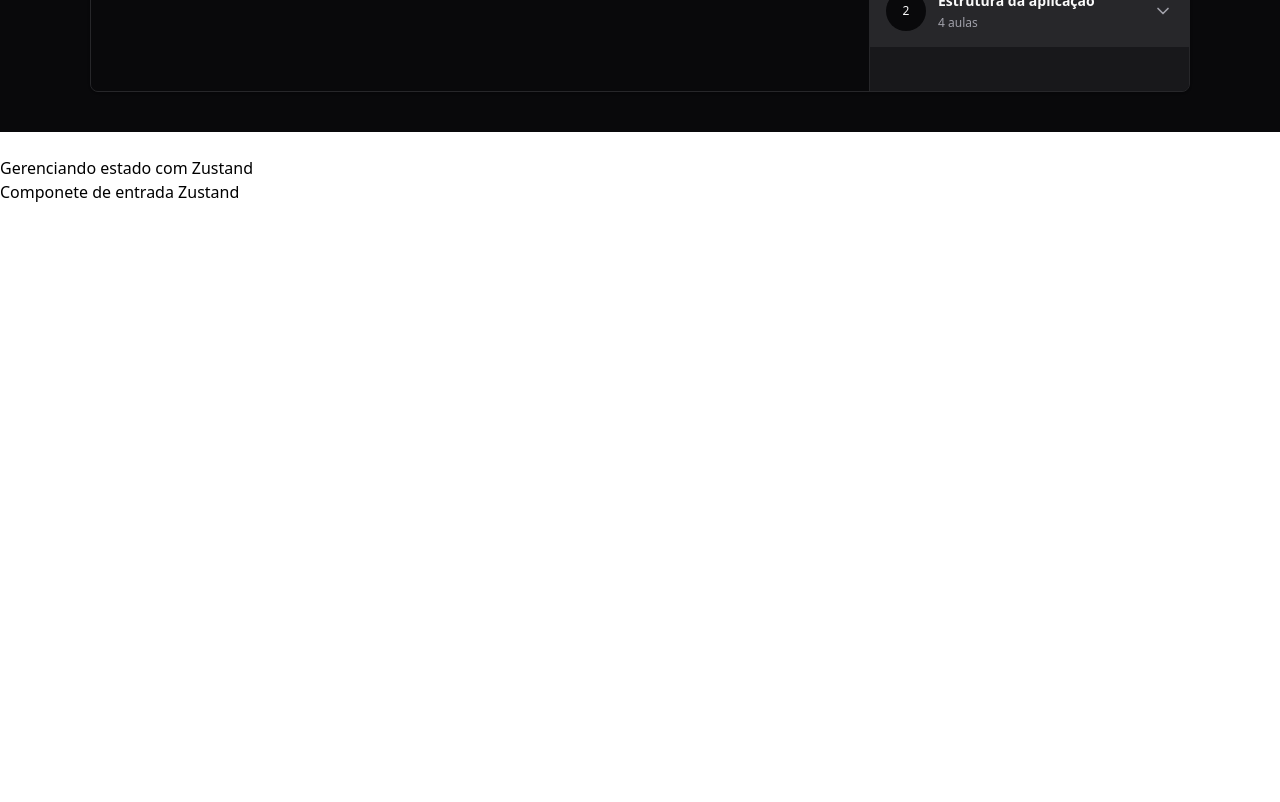
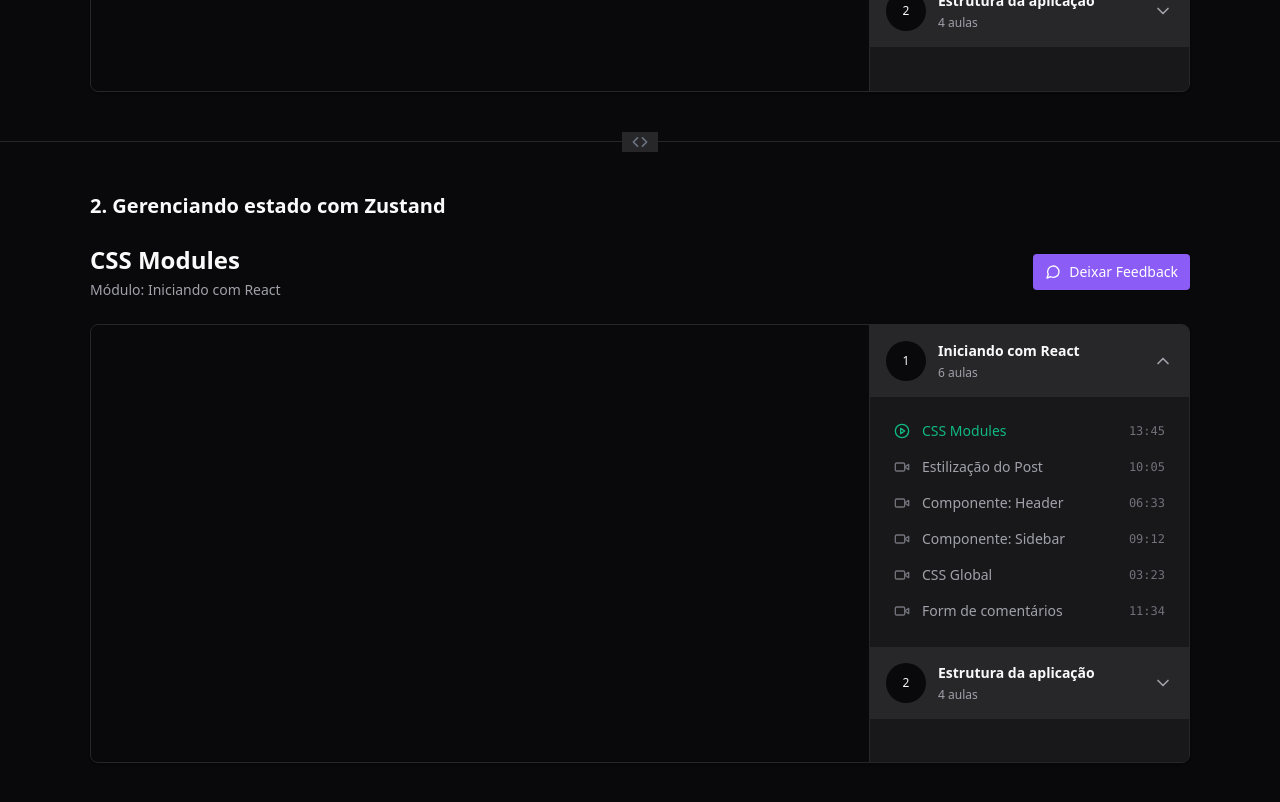
Before and after one commit to wsasouza/redux-zustand-tests, a React (Vite) app: page / in a window 1280 px wide. Shown: the part 520-1322 px from the top of the page. Before the commit the page ends 800 px from the top, so only its background shows below. Built offline with nearby package versions, Linux system fonts and the light colour scheme; data requests are answered from the project's data file.

Commit message:
Feat: Criando testes unitários para o Store com Zustand

```diff
--- a/package.json
+++ b/package.json
@@ -13,6 +13,7 @@
     "test:watch": "vitest"
   },
   "dependencies": {
+    "@headlessui/react": "^1.7.17",
     "@radix-ui/react-collapsible": "^1.0.3",
     "@reduxjs/toolkit": "^1.9.5",
     "axios": "^1.4.0",
--- a/src/App.tsx
+++ b/src/App.tsx
@@ -2,16 +2,32 @@
 
 import { store } from './store-redux'
 import { PlayerPageWithRedux } from './pages/PlayerRedux'
+import { PlayerPageWithZustand } from './pages/PlayerZustand'
+import { ChevronsLeftRight } from 'lucide-react'
 
 export function App() {
   return (
-    <div className="h-full flex flex-col gap-6">
-      <ReduxProvider store={store}>
-        <PlayerPageWithRedux />
-      </ReduxProvider>
+    <div className="h-full flex flex-col">
       <div>
-        <h2>Gerenciando estado com Zustand</h2>
-        <p>Componete de entrada Zustand</p>
+        <ReduxProvider store={store}>
+          <PlayerPageWithRedux />
+        </ReduxProvider>
+      </div>
+      <div className="relative">
+        <div className="absolute inset-0 flex items-center" aria-hidden="true">
+          <div className="w-full border-t border-zinc-800 z-10" />
+        </div>
+        <div className="relative flex justify-center bg-zinc-950">
+          <span className="bg-zinc-800 px-2 text-zinc-200 z-20">
+            <ChevronsLeftRight
+              className="h-5 w-5 text-gray-500"
+              aria-hidden="true"
+            />
+          </span>
+        </div>
+      </div>
+      <div>
+        <PlayerPageWithZustand />
       </div>
     </div>
   )
--- a/src/components/components-zustand/Header.tsx
+++ b/src/components/components-zustand/Header.tsx
@@ -1,15 +1,13 @@
-import { useAppSelector } from '../../store-redux'
-import { useCurrentLesson } from '../../store-redux/slices/player'
 import { Skeleton } from '../Skeleton'
+import { useCurrentLesson, useStore } from '../../store-zustand'
 
 export function Header() {
   const { currentModule, currentLesson } = useCurrentLesson()
-
-  const isCourseLoading = useAppSelector((state) => state.player.isLoading)
+  const isLoading = useStore((store) => store.isLoading)
 
   return (
     <div className="flex flex-col gap-1">
-      {isCourseLoading ? (
+      {isLoading ? (
         <Skeleton />
       ) : (
         <>
--- a/src/components/components-zustand/Module.tsx
+++ b/src/components/components-zustand/Module.tsx
@@ -2,8 +2,7 @@
 import { ChevronDown } from 'lucide-react'
 
 import { Lesson } from './Lesson'
-import { useAppDispatch, useAppSelector } from '../../store-redux'
-import { play } from '../../store-redux/slices/player'
+import { useStore } from '../../store-zustand'
 
 interface ModuleProps {
   moduleIndex: number
@@ -12,17 +11,16 @@
 }
 
 export function Module({ moduleIndex, title, amountOfLessons }: ModuleProps) {
-  const dispatch = useAppDispatch()
-
-  const { currentLessonIndex, currentModuleIndex } = useAppSelector((state) => {
-    const { currentModuleIndex, currentLessonIndex } = state.player
-
-    return { currentLessonIndex, currentModuleIndex }
-  })
-
-  const lessons = useAppSelector((state) => {
-    return state.player.course?.modules[moduleIndex].lessons
-  })
+  const { currentModuleIndex, currentLessonIndex, play, lessons } = useStore(
+    (store) => {
+      return {
+        currentModuleIndex: store.currentLessonIndex,
+        currentLessonIndex: store.currentLessonIndex,
+        play: store.play,
+        lessons: store.course?.modules[moduleIndex].lessons,
+      }
+    },
+  )
 
   return (
     <Collapsible.Root className="group" defaultOpen={moduleIndex === 0}>
@@ -51,7 +49,7 @@
                   key={lesson.id}
                   title={lesson.title}
                   duration={lesson.duration}
-                  onPlay={() => dispatch(play([moduleIndex, lessonIndex]))}
+                  onPlay={() => play([moduleIndex, lessonIndex])}
                   isCurrent={isCurrent}
                 />
               )
--- a/src/components/components-zustand/VideoPlayer.tsx
+++ b/src/components/components-zustand/VideoPlayer.tsx
@@ -1,23 +1,24 @@
 import ReactPlayer from 'react-player/youtube'
 import { Loader } from 'lucide-react'
 
-import { next, useCurrentLesson } from '../../store-redux/slices/player'
-import { useAppDispatch, useAppSelector } from '../../store-redux'
+import { useCurrentLesson, useStore } from '../../store-zustand'
 
 export function VideoPlayer() {
-  const dispatch = useAppDispatch()
-
-  const { currentLesson: lesson } = useCurrentLesson()
-
-  const isCourseLoading = useAppSelector((state) => state.player.isLoading)
+  const { currentLesson } = useCurrentLesson()
+  const { isLoading, next } = useStore((store) => {
+    return {
+      isLoading: store.isLoading,
+      next: store.next,
+    }
+  })
 
   function handlePlayNext() {
-    dispatch(next())
+    next()
   }
 
   return (
     <div className="aspect-video w-full bg-zinc-950">
-      {isCourseLoading ? (
+      {isLoading ? (
         <div className="flex h-full items-center justify-center">
           <Loader className="w-6 h-6 text-zinc-400 animate-spin" />
         </div>
@@ -28,7 +29,7 @@
           controls
           playing
           onEnded={handlePlayNext}
-          url={`https://www.youtube.com/watch?v=${lesson?.id}`}
+          url={`https://www.youtube.com/watch?v=${currentLesson?.id}`}
         />
       )}
     </div>
--- a/src/pages/PlayerZustand.tsx
+++ b/src/pages/PlayerZustand.tsx
@@ -1,25 +1,26 @@
+import { useEffect } from 'react'
 import { MessageCircle } from 'lucide-react'
 
-import { Header } from '../components/components-redux/Header'
-import { VideoPlayer } from '../components/components-redux/VideoPlayer'
-import { Module } from '../components/components-redux/Module'
-import { useAppDispatch, useAppSelector } from '../store-redux'
-import { loadCourse, useCurrentLesson } from '../store-redux/slices/player'
-import { useEffect } from 'react'
+import { Header } from '../components/components-zustand/Header'
+import { VideoPlayer } from '../components/components-zustand/VideoPlayer'
+import { Module } from '../components/components-zustand/Module'
 import { SkeletonModule } from '../components/SkeletonModule'
+import { useCurrentLesson, useStore } from '../store-zustand'
 
 export function PlayerPageWithZustand() {
-  const dispatch = useAppDispatch()
-
-  const modules = useAppSelector((state) => state.player.course?.modules)
+  const { course, load, isLoading } = useStore((store) => {
+    return {
+      course: store.course,
+      load: store.load,
+      isLoading: store.isLoading,
+    }
+  })
 
   const { currentLesson } = useCurrentLesson()
 
-  const isCourseLoading = useAppSelector((state) => state.player.isLoading)
-
   useEffect(() => {
-    dispatch(loadCourse())
-  }, [dispatch])
+    load()
+  }, [load])
 
   useEffect(() => {
     if (currentLesson) document.title = `Assistindo: ${currentLesson.title}`
@@ -29,7 +30,7 @@
     <div className="flex h-full py-10 items-center justify-center bg-zinc-950 text-zinc-50">
       <div className="flex w-[1100px] flex-col gap-6">
         <h1 className="text-xl font-semibold">
-          1. Gerenciando estado com Redux
+          2. Gerenciando estado com Zustand
         </h1>
         <div className="flex items-center justify-between">
           <Header />
@@ -47,12 +48,12 @@
             <VideoPlayer />
           </div>
           <aside className="absolute bottom-0 right-0 top-0 w-80 divide-y-2 divide-zinc-900 overflow-y-scroll border-l border-zinc-800 bg-zinc-900 scrollbar-thin scrollbar-track-zinc-950 scrollbar-thumb-violet-500">
-            {isCourseLoading ? (
+            {isLoading ? (
               <SkeletonModule />
             ) : (
               <>
-                {modules &&
-                  modules.map((module, index) => {
+                {course &&
+                  course.modules.map((module, index) => {
                     return (
                       <Module
                         key={module.id}
--- a/src/store-zustand/index.ts
+++ b/src/store-zustand/index.ts
@@ -76,3 +76,13 @@
     },
   }
 })
+
+export const useCurrentLesson = () => {
+  return useStore((state) => {
+    const { currentLessonIndex, currentModuleIndex } = state
+    const currentModule = state.course?.modules[currentModuleIndex]
+    const currentLesson = currentModule?.lessons[currentLessonIndex]
+
+    return { currentModule, currentLesson }
+  })
+}
```
Also changed, not shown: 2 other files (tests, documents, lock files or other folders).
